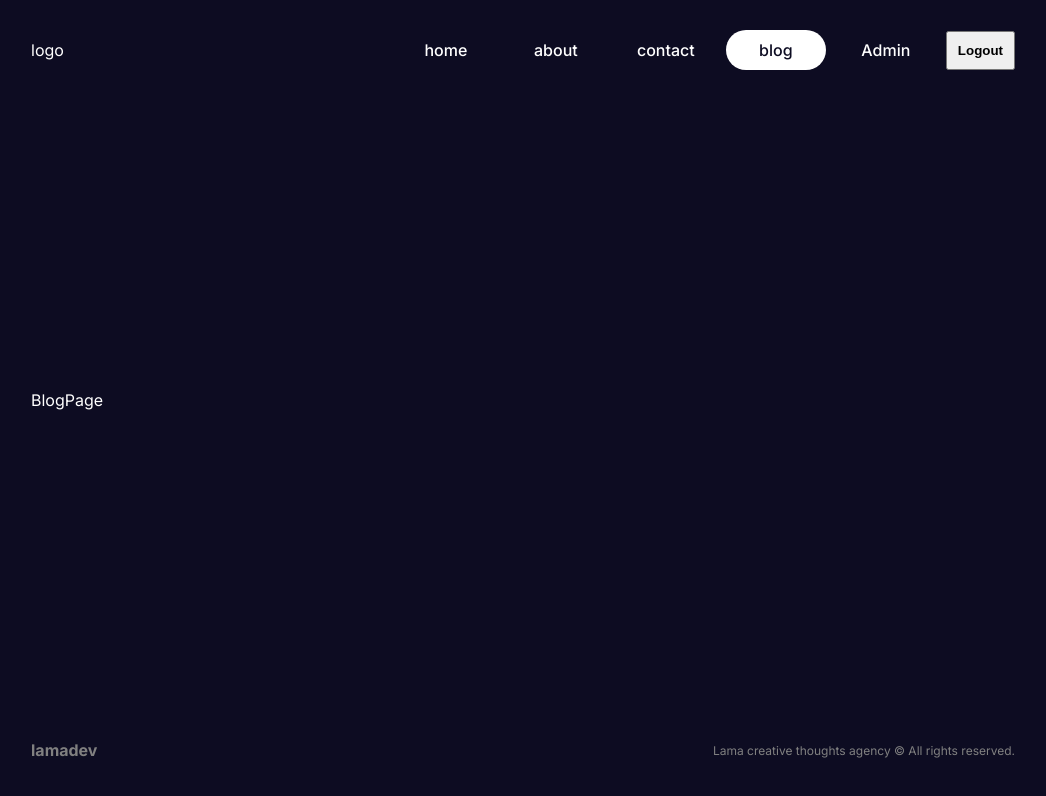
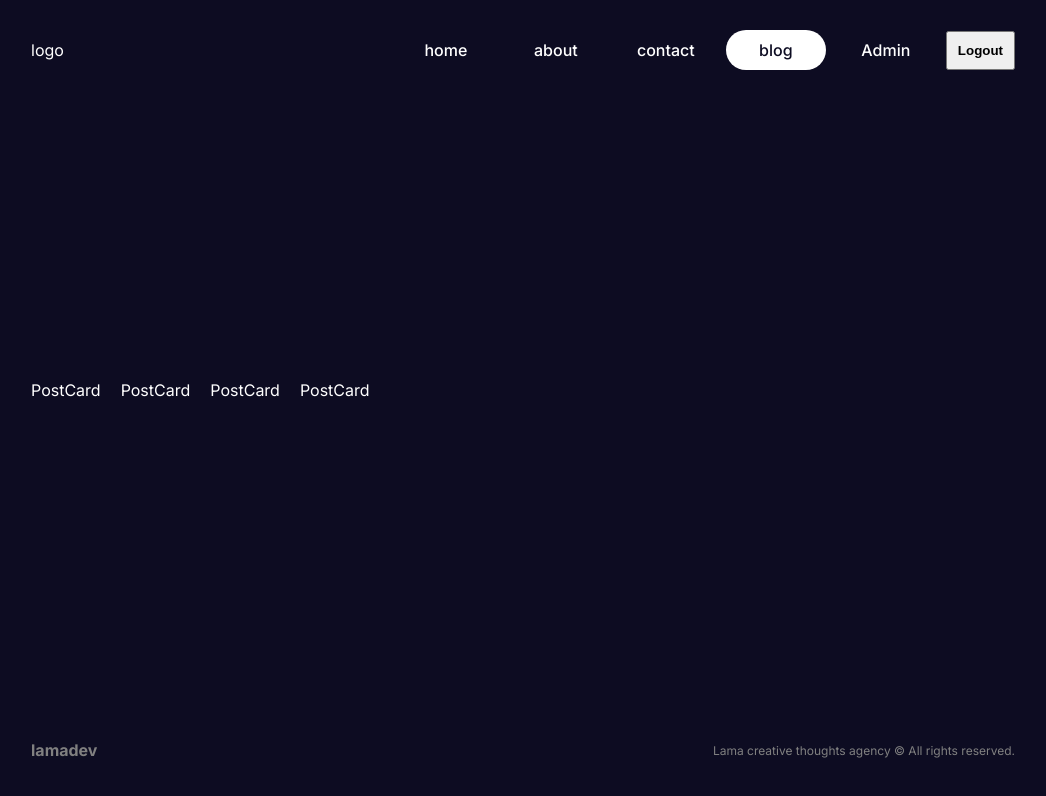
Before and after one commit to aashique-raza/nex-js-learning, a Next.js app: page /blog in a window 1280 px wide. Shown: the top 796 px of the page, without its empty margins (117-1163 px from the left). Built offline with nearby package versions, Linux system fonts and the light colour scheme.

Commit message:
post crad componnet created

```diff
--- /dev/null
+++ b/src/app/blog/blog.module.css
@@ -0,0 +1,21 @@
+.container {
+    display: flex;
+    flex-wrap: wrap;
+    gap: 20px;
+  }
+
+  .post {
+    width: 30%;
+  }
+
+  @media screen and (max-width: 1280px) {
+    .post {
+      width: 45%;
+    }
+  }
+
+  @media screen and (max-width: 768px) {
+    .post {
+      width: 100%;
+    }
+  }
--- a/src/app/blog/page.jsx
+++ b/src/app/blog/page.jsx
@@ -1,8 +1,15 @@
 import React from 'react'
+import styles from './blog.module.css'
+import PostCard from '@/components/postCard/PostCard'
 
 function BlogPage() {
   return (
-    <div>BlogPage</div>
+    <div className={styles.container}>
+      <PostCard/>
+      <PostCard/>
+      <PostCard/>
+      <PostCard/>
+    </div>
   )
 }
 
--- a/src/app/contact/page.jsx
+++ b/src/app/contact/page.jsx
@@ -1,3 +1,5 @@
+// "use client"
+
 import React from 'react'
 import Image from "next/image";
 import styles from "./contact.module.css";
@@ -12,6 +14,9 @@ export const metadata = {
 }
 
 function ContactPage() {
+
+  // console.log('it is server component by default...')
+
   return (
     <div className={styles.container}>
       <div className={styles.imgContainer}>
--- /dev/null
+++ b/src/components/postCard/PostCard.jsx
@@ -0,0 +1,10 @@
+import React from 'react'
+import styles from './postCard.module.css'
+
+function PostCard() {
+  return (
+    <div className={styles.container}>PostCard</div>
+  )
+}
+
+export default PostCard
--- /dev/null
+++ b/src/components/postCard/postCard.module.css
@@ -0,0 +1,43 @@
+.container{
+    display: flex;
+    flex-direction: column;
+    gap: 20px;
+    margin-bottom: 20px;
+  }
+
+  .top{
+    display: flex;
+  }
+
+  .imgContainer{
+    width: 90%;
+    height: 400px;
+    position: relative;
+  }
+
+  .img{
+    object-fit: cover;
+  }
+
+  .date{
+    font-size: 12px;
+    transform: rotate(270deg);
+    margin: auto;
+  }
+
+  .title{
+    width: 90%;
+    font-size: 24px;
+    margin-bottom: 20px;
+  }
+
+  .desc{
+    width: 90%;
+    margin-bottom: 20px;
+    font-weight: 300;
+    color: gray;
+  }
+
+  .link{
+    text-decoration: underline;
+  }
```
